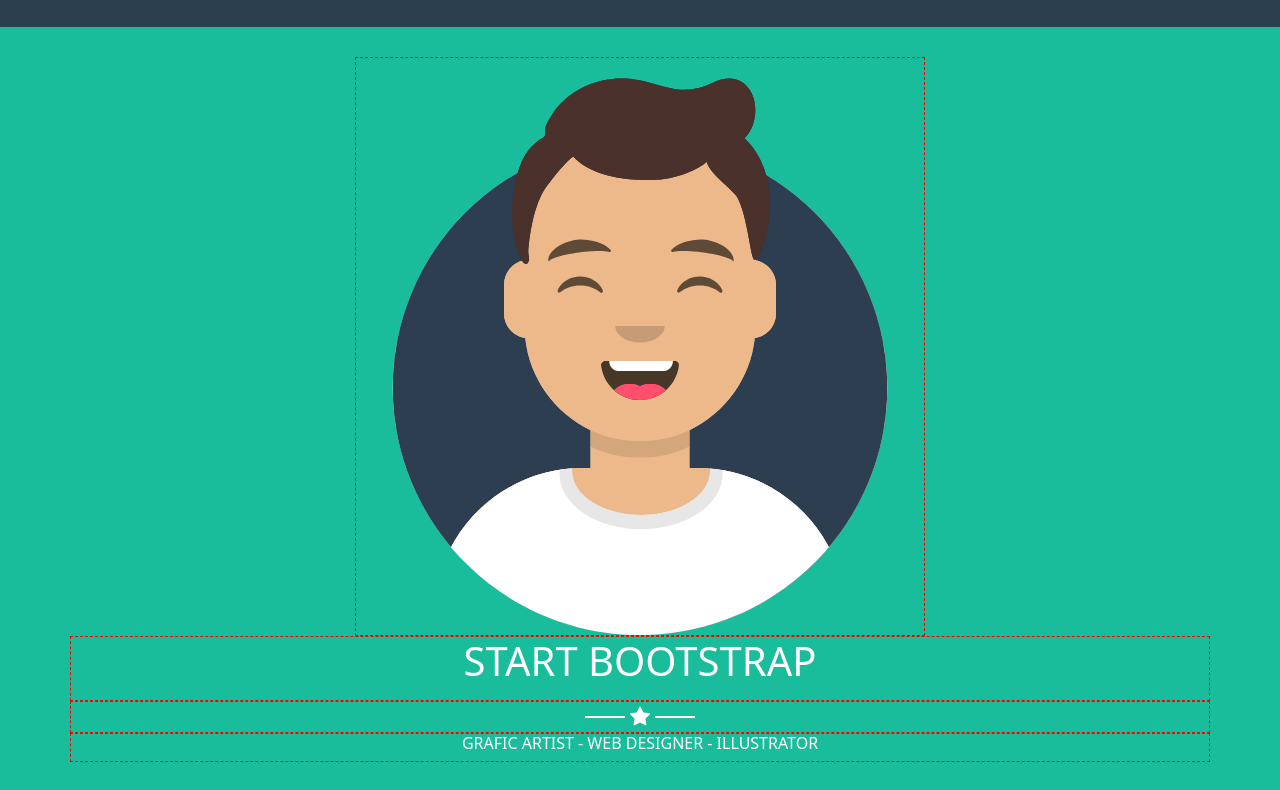
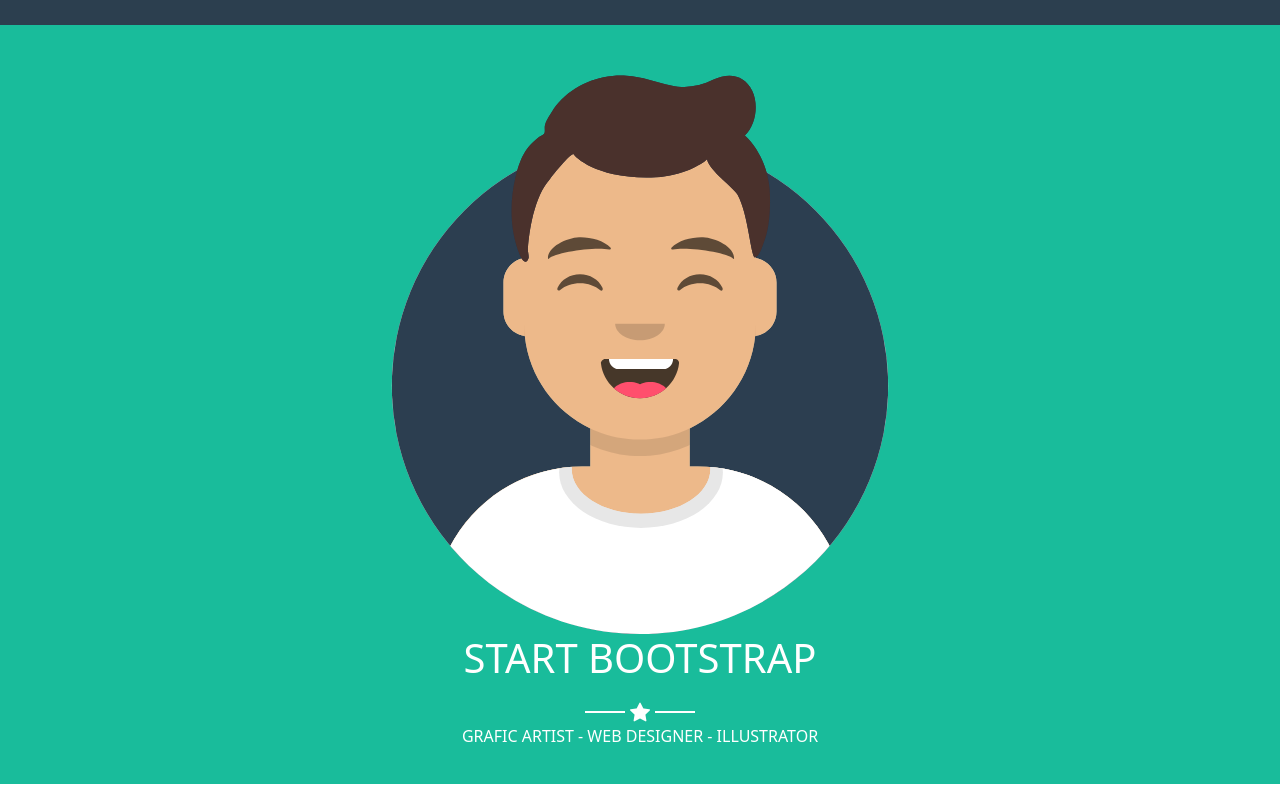
Before and after one commit to DezVibez/html-css-bootstrap-freelancer, a plain HTML site: page index.html in a window 1280 px wide. Shown: the part 77-867 px from the top of the page. Drawn offline with nearby package versions, Linux system fonts and the light colour scheme.

Commit message:
no border projects

```diff
--- a/style.css
+++ b/style.css
@@ -62,9 +62,7 @@ main {
 
 
 
-[class^="col"] {
-    border: 1px dashed red;
-    }
+
 
 .sub-main {
     background-color: rgb(25,188,155);
```
